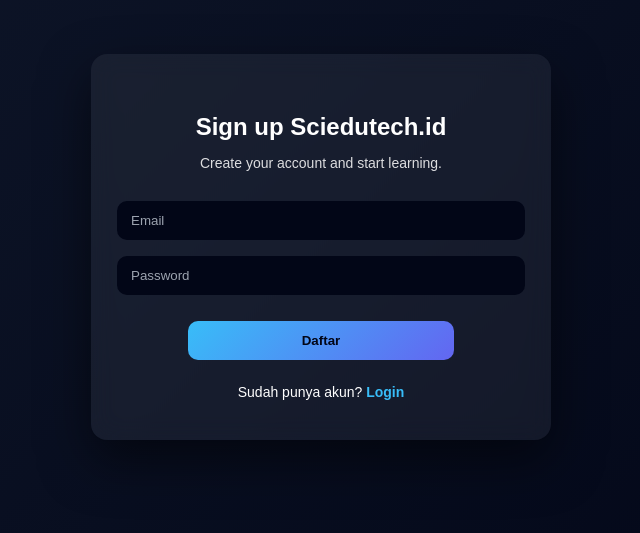
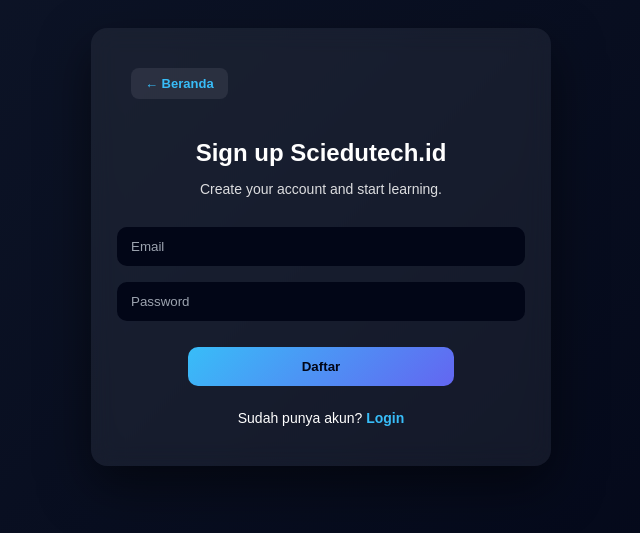
Before and after one commit to sciedutech-ai/sciedutech.id, a plain HTML site: page register.html in a window 1280 px wide. Shown: the part 153-686 px from the top of the page, without its empty margins (319-959 px from the left). Drawn offline with Linux system fonts and the light colour scheme.

Commit message:
Update register.html

```diff
--- a/register.html
+++ b/register.html
@@ -25,6 +25,22 @@
       width: 100%;
       max-width: 380px;
       box-shadow: 0 20px 50px rgba(0,0,0,0.5);
+    }
+
+    .back-home-btn {
+      display: inline-block;
+      margin-bottom: 20px;
+      padding: 8px 14px;
+      border-radius: 8px;
+      background: rgba(255,255,255,0.08);
+      color: #38bdf8;
+      font-size: 13px;
+      font-weight: 600;
+      text-decoration: none;
+    }
+
+    .back-home-btn:hover {
+      background: rgba(255,255,255,0.15);
     }
 
     .auth-container h2 {
@@ -99,6 +115,10 @@
 <body>
 
   <div class="auth-container">
+    <a href="index.html" class="back-home-btn">
+  ← Beranda
+</a>
+
     <h2>Sign up Sciedutech.id</h2>
     <p>Create your account and start learning.</p>
 
```
